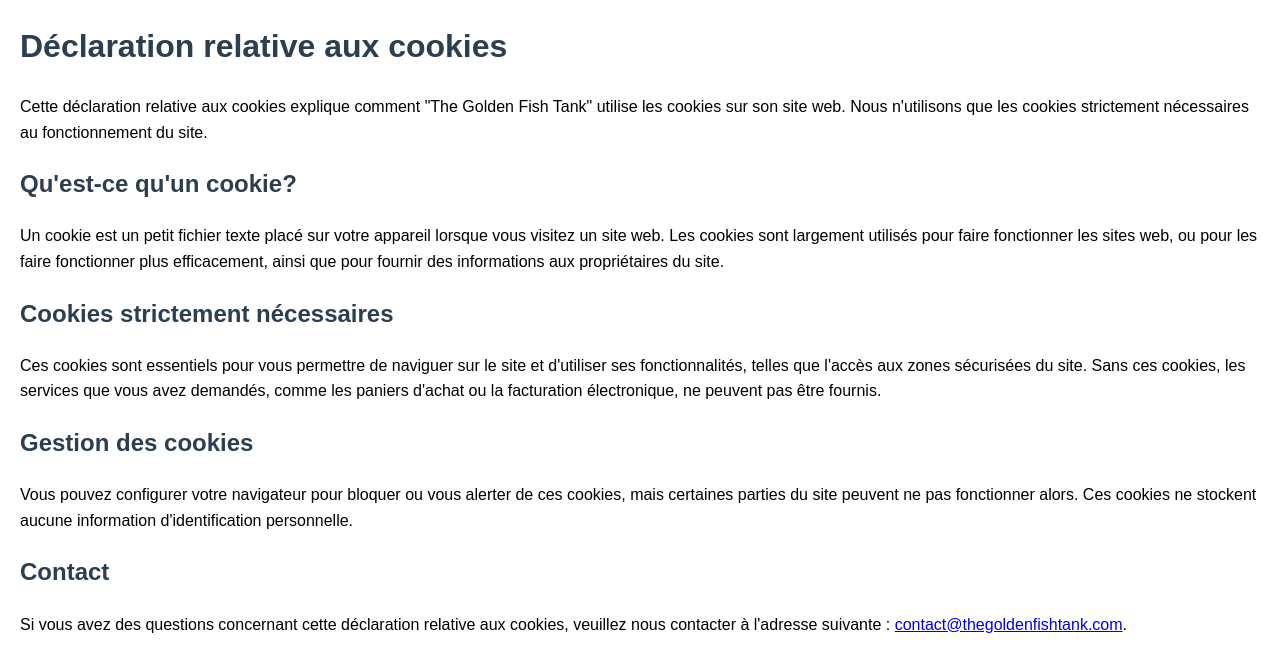
After one commit to OliRati/the_golded_fish_tank, a PHP site: page /cookies.html in a window 1280 px wide. The commit adds this page. Shown: the top 672 px of the page. Run offline with PHP 8.4, Linux system fonts and the light colour scheme.

Commit message:
Add cookies policy and a common style for all legal pages opening in a new window

```diff
--- /dev/null
+++ b/assets/css/style_legal.css
@@ -0,0 +1,11 @@
+body {
+    font-family: Arial, sans-serif;
+    margin: 20px;
+    line-height: 1.6;
+}
+h1, h2, h3 {
+    color: #2c3e50;
+}
+ul {
+    margin-left: 20px;
+}
--- /dev/null
+++ b/cookies.html
@@ -0,0 +1,25 @@
+<!DOCTYPE html>
+<html lang="fr">
+<head>
+    <meta charset="UTF-8">
+    <meta name="viewport" content="width=device-width, initial-scale=1.0">
+    <title>Déclaration relative aux cookies</title>
+    <link rel="stylesheet" href="./assets/css/style_legal.css">
+</head>
+<body>
+    <h1>Déclaration relative aux cookies</h1>
+    <p>Cette déclaration relative aux cookies explique comment "The Golden Fish Tank" utilise les cookies sur son site web. Nous n'utilisons que les cookies strictement nécessaires au fonctionnement du site.</p>
+
+    <h2>Qu'est-ce qu'un cookie?</h2>
+    <p>Un cookie est un petit fichier texte placé sur votre appareil lorsque vous visitez un site web. Les cookies sont largement utilisés pour faire fonctionner les sites web, ou pour les faire fonctionner plus efficacement, ainsi que pour fournir des informations aux propriétaires du site.</p>
+
+    <h2>Cookies strictement nécessaires</h2>
+    <p>Ces cookies sont essentiels pour vous permettre de naviguer sur le site et d'utiliser ses fonctionnalités, telles que l'accès aux zones sécurisées du site. Sans ces cookies, les services que vous avez demandés, comme les paniers d'achat ou la facturation électronique, ne peuvent pas être fournis.</p>
+
+    <h2>Gestion des cookies</h2>
+    <p>Vous pouvez configurer votre navigateur pour bloquer ou vous alerter de ces cookies, mais certaines parties du site peuvent ne pas fonctionner alors. Ces cookies ne stockent aucune information d'identification personnelle.</p>
+
+    <h2>Contact</h2>
+    <p>Si vous avez des questions concernant cette déclaration relative aux cookies, veuillez nous contacter à l'adresse suivante : <a href="mailto:contact@thegoldenfishtank.com">contact@thegoldenfishtank.com</a>.</p>
+</body>
+</html>
--- a/contact.php
+++ b/php/contact.php
@@ -3,9 +3,9 @@
 <head>
     <meta charset="UTF-8">
     <meta name="viewport" content="width=device-width, initial-scale=1.0">
-    <title>Document</title>
+    <title>Fake Contact</title>
 </head>
 <body>
-    <h1>Fake contact received.</h1>
+    <h1>Fake contact added.</h1>
 </body>
 </html>
--- a/politique.html
+++ b/politique.html
@@ -4,6 +4,7 @@
     <meta charset="UTF-8">
     <meta name="viewport" content="width=device-width, initial-scale=1.0">
     <title>Politique de Confidentialité - The Golden Fish Tank</title>
+    <link rel="stylesheet" href="./assets/css/style_legal.css">
 </head>
 <body>
     <h1>Politique de Confidentialité</h1>
```
Also changed, not shown: assets/js/script.js (+20 -6 lines), cgu.html (+1 -13 lines), index.html (+11 -6 lines), php/adduser.php (added, +11 -0 lines).
